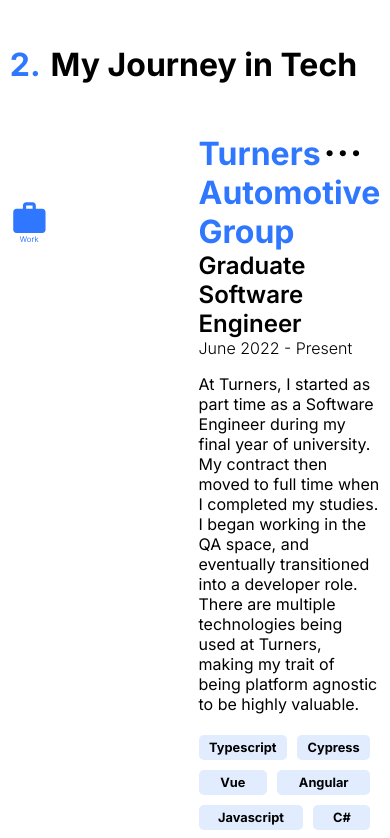
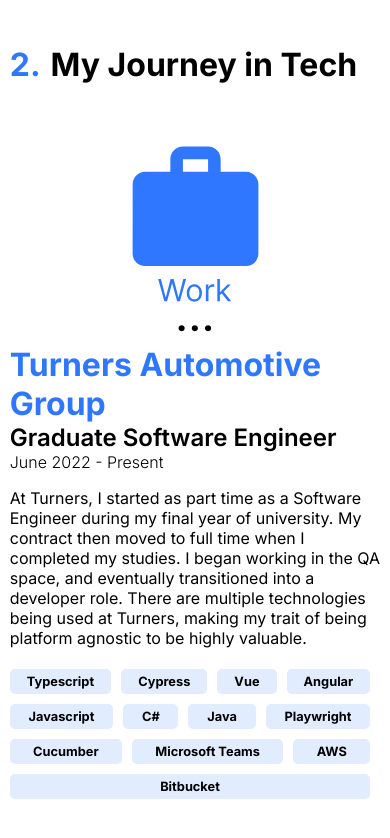
Before and after one commit to christopher-alba/personal-portfolio-v4, a React (Vite) app: page / in a window 390 px wide. Shown: the part 1760-2598 px from the top of the page. Built offline with nearby package versions, Linux system fonts and the light colour scheme.

Commit message:
make journey responsive

```diff
--- a/src/components/Journey/LearnMore.tsx
+++ b/src/components/Journey/LearnMore.tsx
@@ -12,6 +12,10 @@ const ButtonPlainStyled = styled(ButtonPlain)`
   top: 0;
   right: 0;
   display: inline-block;
+  @media (max-width: 1100px) {
+    position: relative;
+    width: 100%;
+  }
 `;
 const TooltipText = styled("span")`
   visibility: hidden;
@@ -91,6 +95,13 @@ const ModalContent = styled("div")`
   border-radius: 20px;
   position: relative;
   overflow: hidden;
+  box-sizing: border-box;
+  @media(max-width:600px){
+    width: 100%;
+    height: 100%;
+    border-radius: 0;
+    padding: 0;
+  }
 `;
 
 const StyledButtonPlain = styled(ButtonPlain)`
--- a/src/components/Journey/styled.ts
+++ b/src/components/Journey/styled.ts
@@ -2,8 +2,6 @@ import styled from "styled-components";
 import { ReactComponent as WorkIconSVG } from "../../assets/icons/workIcon.svg";
 import { ReactComponent as InternshipIconSVG } from "../../assets/icons/internshipIcon.svg";
 import { ReactComponent as BootcampIconSVG } from "../../assets/icons/bootcampIcon.svg";
-import { ButtonPlain } from "../general/Buttons";
-import LearnMore from "./LearnMore";
 
 export const Background = styled("div")`
   padding-top: 100px;
@@ -13,6 +11,10 @@ export const CompanyWrapper = styled("div")`
   margin-bottom: 100px;
   display: flex;
   flex-wrap: nowrap;
+  @media(max-width:600px){
+    flex-direction: column;
+    align-items: center;
+  }
 `;
 
 export const CompanyName = styled("h1")`
@@ -48,6 +50,14 @@ export const TextContentWrapper = styled("div")`
   margin-left: 150px;
   width: 60%;
   position: relative;
+  @media (max-width: 1100px) {
+    width: 80%;
+    margin-left: 50px;
+  }
+  @media (max-width: 600px) {
+    width: 100%;
+    margin-left: 0;
+  }
 `;
 export const WorkIcon = styled(WorkIconSVG)`
   color: ${({ theme }) => theme.colors.tertiary};
```
